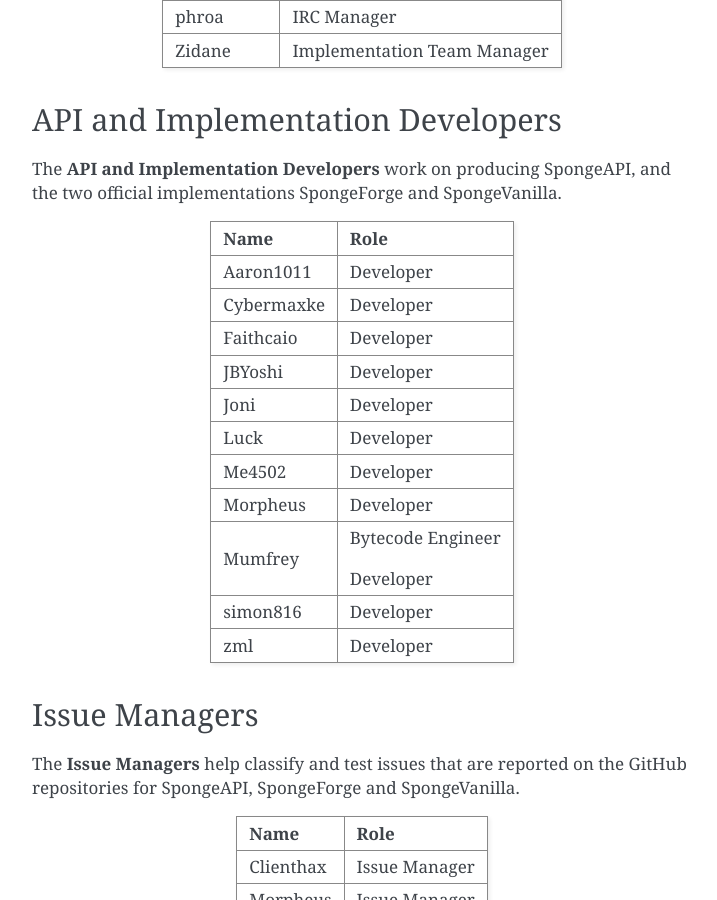
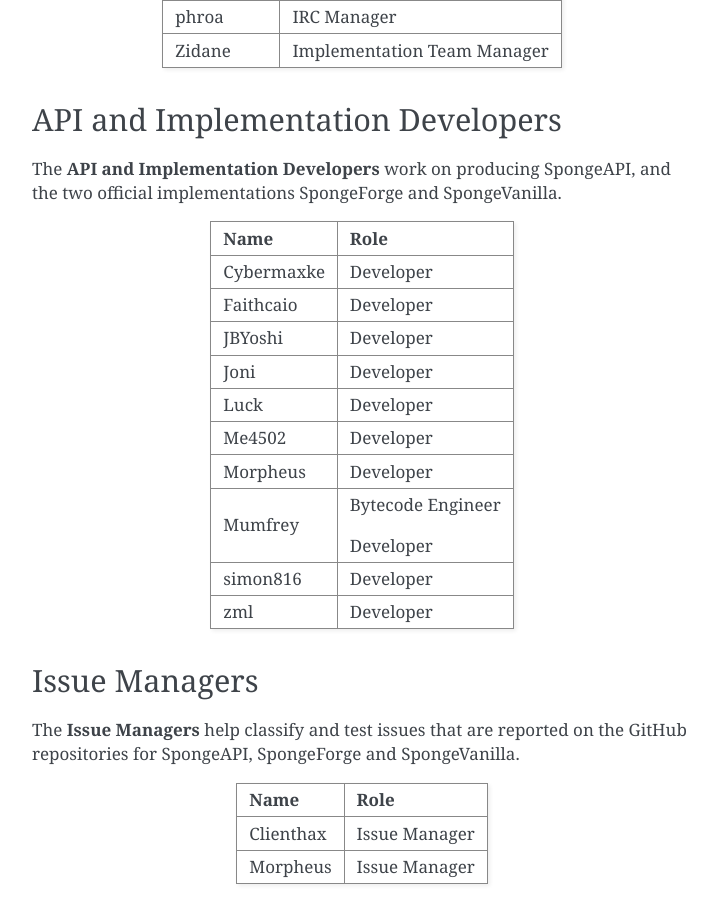
Before and after one commit to SpongePowered/SpongeDocs, a Sphinx documentation site: the page built from source/about/staff.rst, in a window 1280 px wide and 900 px high, scrolled down 652 px. Shown: the whole window, without its empty margins (388-1105 px from the left). Built offline with Sphinx 7.4.7, drawn with Linux system fonts in a browser that asks for light colours.

Commit message:
Add Aaron to retired list

```diff
--- a/source/about/staff.rst
+++ b/source/about/staff.rst
@@ -44,8 +44,6 @@
 +-----------------------------------+------------------------------------+
 | Name                              | Role                               |
 +===================================+====================================+
-| Aaron1011                         | Developer                          |
-+-----------------------------------+------------------------------------+
 | Cybermaxke                        | Developer                          |
 +-----------------------------------+------------------------------------+
 | Faithcaio                         | Developer                          |
```
Also changed, not shown: other parts of source/about/staff.rst (+2 -0 lines).
